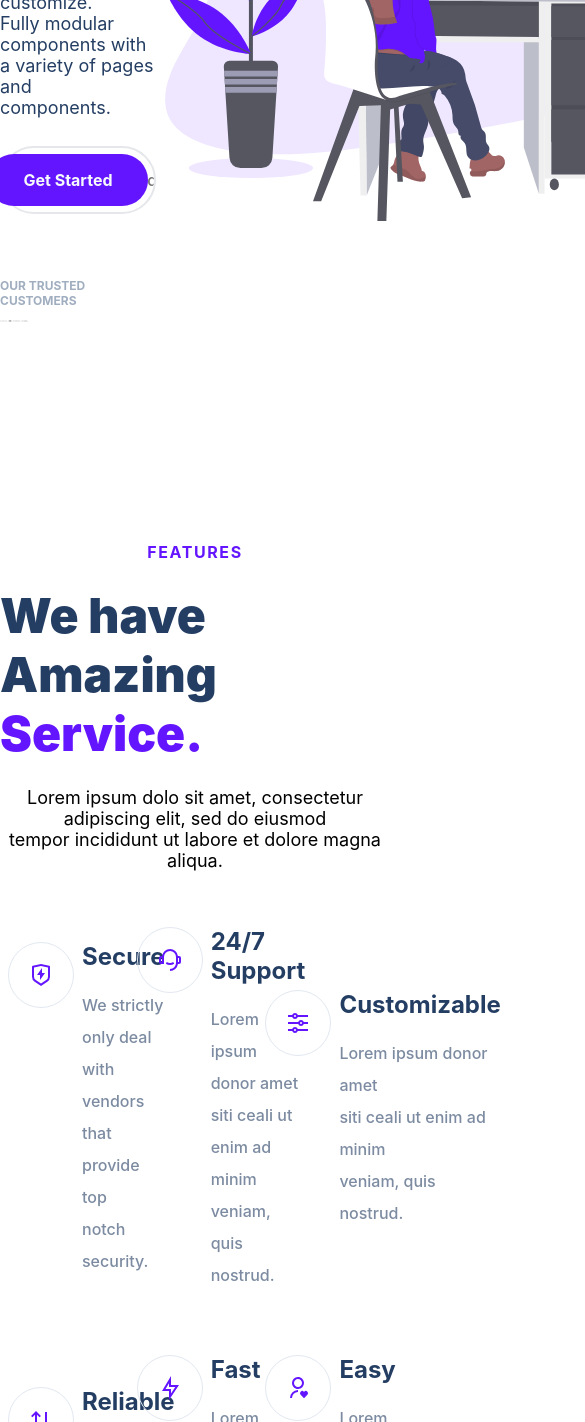
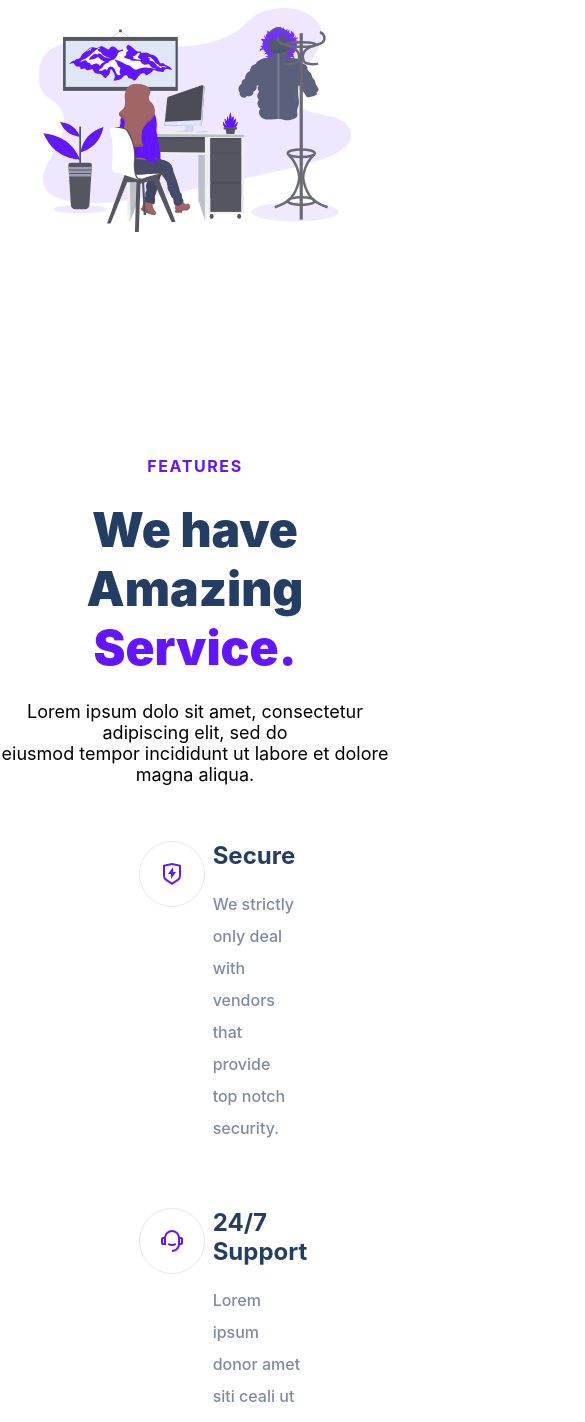
Before and after one commit to Galondor/Week_2-Final-Project, a plain HTML site: page index.html in a window 390 px wide. Shown: the part 578-2000 px from the top of the page, 585 px wide, since content can reach past the window. Drawn offline with Linux system fonts and the light colour scheme.

Commit message:
Responsiveness Pt1

```diff
--- a/index.html
+++ b/index.html
@@ -33,9 +33,9 @@
                 <div class="container">
                     <div class="row">
                         <div class="landing_container">
-                            <h1>Beautiful React <br> Templates <span class="purple_text">for you.</span></h1>
-                            <p>Our templates are easy to setup, understand and customize. <br>
-                            Fully modular components with a variety of pages and <br>
+                            <h1>Beautiful React Templates <span class="purple_text">for you.</span></h1>
+                            <p>Our templates are easy to setup, understand and customize.
+                            Fully modular components with a variety of pages and
                             components.</p>
                             <div class="input_email-container">
                                 <input class="input_email" type="text" placeholder="Your E-mail Address">
@@ -59,8 +59,8 @@
                         <div class="section_header">
                         <span class="section_title purple_text">FEATURES</span>
                         <h2>We have Amazing <span class="purple_text">Service.</span></h2>
-                        <p>Lorem ipsum dolo sit amet, consectetur adipiscing elit, sed do eiusmod
-                        <br> tempor incididunt ut labore et dolore magna aliqua.</p>
+                        <p>Lorem ipsum dolo sit amet, consectetur adipiscing elit, sed do <br> eiusmod
+                           tempor incididunt ut labore et dolore magna aliqua.</p>
                         </div>
                         <div class="services">
                             <div class="service">
@@ -69,8 +69,8 @@
                                 </span>
                                 <div class="service_description">
                                     <span class="service_title">Secure</span>
-                                    <p>We strictly only deal with <br>
-                                    vendors that provide top <br>
+                                    <p>We strictly only deal with
+                                    vendors that provide top
                                     notch security.</p>
                                 </div>
                             </div>
@@ -80,8 +80,8 @@
                                 </span>
                                 <div class="service_description">
                                     <span class="service_title">24/7 Support</span>
-                                    <p> Lorem ipsum donor amet <br>
-                                    siti ceali ut enim ad minim <br>
+                                    <p> Lorem ipsum donor amet
+                                    siti ceali ut enim ad minim
                                     veniam, quis nostrud.</p>
                                 </div>
                             </div>
@@ -91,8 +91,8 @@
                                 </span>
                                 <div class="service_description">
                                     <span class="service_title">Customizable</span>
-                                    <p> Lorem ipsum donor amet <br>
-                                    siti ceali ut enim ad minim <br>
+                                    <p> Lorem ipsum donor amet
+                                    siti ceali ut enim ad minim
                                     veniam, quis nostrud.</p>
                                 </div>
                             </div>
@@ -102,8 +102,8 @@
                                 </span>
                                 <div class="service_description">
                                     <span class="service_title">Reliable</span>
-                                    <p> Lorem ipsum donor amet <br>
-                                    siti ceali ut enim ad minim <br>
+                                    <p> Lorem ipsum donor amet
+                                    siti ceali ut enim ad minim
                                     veniam, quis nostrud.</p>
                                 </div>
                             </div>
@@ -113,8 +113,8 @@
                                 </span>
                                 <div class="service_description">
                                     <span class="service_title">Fast</span>
-                                    <p> Lorem ipsum donor amet <br>
-                                    siti ceali ut enim ad minim <br>
+                                    <p> Lorem ipsum donor amet
+                                    siti ceali ut enim ad minim
                                     veniam, quis nostrud.</p>
                                 </div>
                             </div>
@@ -124,8 +124,8 @@
                                 </span>
                                 <div class="service_description">
                                     <span class="service_title">Easy</span>
-                                    <p> Lorem ipsum donor amet <br>
-                                    siti ceali ut enim ad minim <br>
+                                    <p> Lorem ipsum donor amet
+                                    siti ceali ut enim ad minim
                                     veniam, quis nostrud.</p>
                                 </div>
                             </div>
@@ -140,10 +140,10 @@
                     <div class="row">
                         <div class="content_container">
                             <span class="section_title purple_text">QUALITY WORK</span>
-                            <h2>Desgined & Developed <br> by <span class="purple_text">Professionals.</span></h2>
-                            <p>Lorem ipsum dolor sit amet, consectetur adipiscing elit, sed do <br>
-                            eiusmod tempor incididunt ut labore et dolore magna aliqua. Ut <br>
-                            enim ad minim veniam, quis nostrud exercitation ullamco laboris <br>
+                            <h2>Desgined & Developed by <span class="purple_text">Professionals.</span></h2>
+                            <p>Lorem ipsum dolor sit amet, consectetur adipiscing elit, sed do
+                            eiusmod tempor incididunt ut labore et dolore magna aliqua. Ut
+                            enim ad minim veniam, quis nostrud exercitation ullamco laboris
                             nisi ut aliquip ex ea commodo consequat.</p>
                             <button class="qw-btn">Learn More</button>
                         </div>
@@ -168,7 +168,7 @@
                                 <div class="step_number">01</div>
                                 <div class="step_content">
                                     <span class="step_title">Register</span>
-                                    <p>Create an account with us using Google or <br>
+                                    <p>Create an account with us using Google or
                                     Facebook.</p>
                                 </div>
                             </div>
@@ -176,7 +176,7 @@
                                 <div class="step_number">02</div>
                                 <div class="step_content">
                                     <span class="step_title">Download</span>
-                                <p>Browse and Download the template that you <br>
+                                <p>Browse and Download the template that you
                                 like from the marketplace.</p>
                                 </div>
                             </div>
@@ -184,7 +184,7 @@
                                 <div class="step_number">03</div>
                                 <div class="step_content">
                                     <span class="step_title">Run</span>
-                                <p>Follow the instructions to setup and customize <br>
+                                <p>Follow the instructions to setup and customize
                                 the template to your needs.</p>
                                 </div>
                             </div>
@@ -199,10 +199,10 @@
                     <div class="row">
                         <div class="values_content-container">
                             <span class="section_title purple_text">VALUES</span>
-                            <h2>We always Abide by <br> Our <span class="purple_text">Principles</span></h2>
-                            <p>Lorem ipsum dolor sit amet, consectetur adipiscing elit, sed do <br>
-                                eiusmod tempor incididunt ut labore et dolore magna aliqua. Ut <br>
-                                enim ad minim veniam, quis nostrud exercitation ullamco laboris <br>
+                            <h2>We always Abide by Our <span class="purple_text">Principles</span></h2>
+                            <p>Lorem ipsum dolor sit amet, consectetur adipiscing elit, sed do
+                                eiusmod tempor incididunt ut labore et dolore magna aliqua. Ut
+                                enim ad minim veniam, quis nostrud exercitation ullamco laboris
                                 nisi ut aliquip ex ea commodo consequat.
                             </p>
                             <div class="divider">
@@ -211,8 +211,8 @@
                                         <img src="assets/dollar-sign.svg" alt="">
                                         <span>Affordable</span>
                                     </div>
-                                    <p>We promise to offer you the best <br>
-                                    rate we can - at par with the <br>
+                                    <p>We promise to offer you the best
+                                    rate we can - at par with the
                                     industry standard.
                                     </p>
                                 </div>
@@ -221,8 +221,8 @@
                                         <img src="assets/briefcase.svg" alt="">
                                         <span>Professionalism</span>
                                     </div>
-                                    <p>We assure you that our templates <br>
-                                    are designed and created by <br>
+                                    <p>We assure you that our templates
+                                    are designed and created by
                                     professional designers.
                                     </p>
                                 </div>
@@ -315,8 +315,8 @@
                         <div class="testi_content-box">
                             <span class="section_title purple_text">TESTIMONIALS</span>
                             <h2>Our Clients <span class="purple_text">Love Us.</span></h2>
-                            <p>Lorem ipsum dolor sit amet, consectetur adipiscing elit, sed do <br>
-                               eiusmod tempor incididunt ut labore et dolore magna aliqua enim <br>
+                            <p>Lorem ipsum dolor sit amet, consectetur adipiscing elit, sed do
+                               eiusmod tempor incididunt ut labore et dolore magna aliqua enim
                                ad minim veniam.
                             </p>
                             <div class="carousel">
@@ -330,10 +330,10 @@
                                             <i class="fa-solid fa-star"></i>
                                         </div>
                                         <span class="rating_title">Amazing User Experience</span>
-                                        <p>Duis aute irure dolor in reprehenderit in voluptate velit esse cillum dolore <br>
-                                            eu fugiat nulla pariatur. Excepteur sint occaecat cupidatat non proident, <br>
-                                            sunt in culpa qui officia. Lorem ipsum dolor sit amet, consectetur adipiscing <br>
-                                            elit, sed do eiusmod tempor incididunt ut labore et dolore magna aliqua. Ut <br>
+                                        <p>Duis aute irure dolor in reprehenderit in voluptate velit esse cillum dolore
+                                            eu fugiat nulla pariatur. Excepteur sint occaecat cupidatat non proident,
+                                            sunt in culpa qui officia. Lorem ipsum dolor sit amet, consectetur adipiscing
+                                            elit, sed do eiusmod tempor incididunt ut labore et dolore magna aliqua. Ut
                                             enim ad minim veniam, quis nostrud exercitation ullamco.
                                         </p>
                                         <div class="profile">
@@ -365,7 +365,7 @@
                         <div class="section_header">
                             <span class="section_title purple_text">FAQS</span>
                             <h2>You have <span class="purple_text">Questions?</span></h2>
-                            <p>And we have got answers to all of them. Lorem ipsum dolor sit <br>
+                            <p>And we have got answers to all of them. Lorem ipsum dolor sit
                             amet, consectetur adipiscing elit.</p>
                         </div>
                         <div class="accordion">
@@ -416,7 +416,7 @@
                     <div class="row">
                         <div class="get_started-banner">
                             <div class="get_started-row">
-                                <span>Developer all over the world are <br>
+                                <span>Developer all over the world are
                                 happily using Treact.</span>
                                 <div class="buttons">
                                     <button class="btn-1">Get Started</button>
--- a/styles.css
+++ b/styles.css
@@ -60,6 +60,10 @@ h2 {
     font-size: 48px;
     color: var(--color-font);
     font-weight: 900;
+}
+
+p {
+    text-align: left;
 }
 
 /* NAV */
@@ -996,3 +1000,158 @@ footer .container {
 }
 
 /* MOBILE */
+
+@media (max-width: 728px) {
+    /* GENERICS */
+    * {
+        max-width: 728px;
+    }
+
+    html {
+        display: flex;
+        flex-direction: column;
+    }
+
+    .row {
+        flex-direction: column;
+    }
+
+    h2 {
+        font-size: 32px;
+        text-align: center;
+    }
+
+    .section_title {
+        text-align: center;
+    }
+    /* LANDING */
+
+    .logo {
+        margin-left: 16px;
+    }
+    .landing_container {
+        display: flex;
+        justify-content: center;
+        align-items: center;
+    }
+
+    .landing_container h1 {
+        font-size: 36px;
+        text-align: center;
+    }
+
+    .landing_container h2 {
+        font-size: 14px;
+    }
+
+    .landing_container p {
+        text-align: center;
+    }
+
+    .landing_container img {
+        width: 80%;
+        padding: 0;
+        margin-top: 4px;
+    }
+
+    .input_email-container {
+        width: 100%;
+    }
+
+    .input_email:hover {
+        border-color: var(--color-purple);
+    }
+
+    nav .row {
+        flex-direction: row;
+    }
+
+    .nav_links a {
+        display: none;
+    }
+
+    .landing_container {
+        width: 100%;
+        margin-bottom: 24px;
+    }
+
+    .landing_image {
+        width: 80%;
+    }
+
+    .landing_image img{
+       width: 100%;
+       height: auto;
+    }
+
+    /* FEATURES */
+
+    .services {
+        display: flex;
+        flex-flow: column wrap;
+    }
+
+    /* QUALITY WORK */
+
+    #quality_work .row{
+        flex-direction: column-reverse;
+    }
+
+    #quality_work .section_title {
+        margin-top: 24px;
+    }
+
+    #quality_work .content_container {
+        display: flex;
+        align-items: center;
+    }
+
+    #quality_work .content_container p {
+        text-align: center;
+    }
+
+    .qw_image-container {
+        width: 70%;
+    }
+
+    /* STEPS */
+    #steps .row{
+        justify-content: center;
+    }
+
+    #steps .section_title {
+        margin-top: 24px;
+    }
+
+    .steps_content-container {
+        width: 100%;
+        justify-content: center;
+    }
+
+    .steps_image-container {
+        width: 100%;
+        display: flex;
+        justify-content: center;
+        margin-left: 102px;
+    }
+
+    .steps_image-container img {
+        width: 70%;
+        height: auto;
+    }
+
+    .step {
+        flex-direction: column;
+        align-items: center;
+    }
+
+    .step_content {
+        display: flex;
+        flex-direction: column;
+        align-items: center;
+    }
+
+    .step_number {
+        margin: 0;
+    }
+}
```
